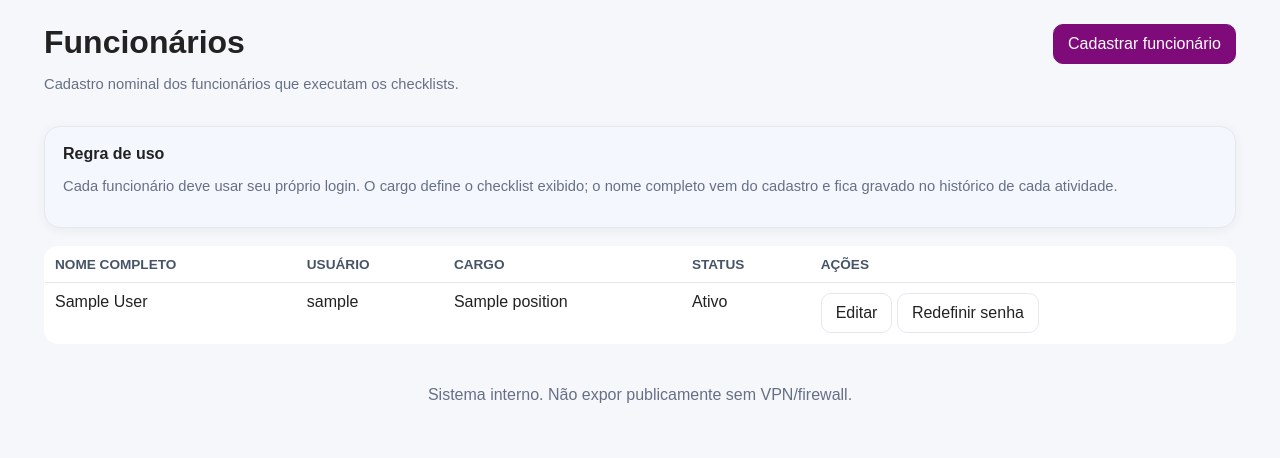
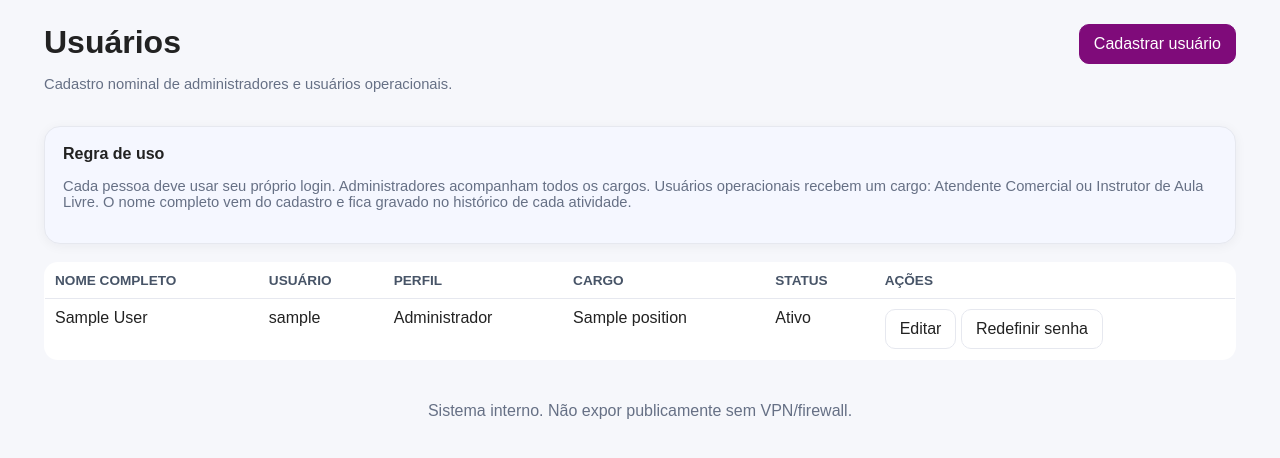
Before and after one commit to ussantos/Checklist, a Django app: page /funcionarios/ in a window 1280 px wide. Shown: the part 76-534 px from the top of the page. Run offline with Django 5.2, Linux system fonts and the light colour scheme; a user stored in the database is signed in; tables that the repository leaves empty hold one stand-in row (values such as "Sample post").

Commit message:
Update users list template

```diff
--- a/templates/checklists/employees_list.html
+++ b/templates/checklists/employees_list.html
@@ -2,27 +2,28 @@
 {% block content %}
 <div class="page-title">
   <div>
-    <h1>Funcionários</h1>
-    <p class="muted">Cadastro nominal dos funcionários que executam os checklists.</p>
+    <h1>Usuários</h1>
+    <p class="muted">Cadastro nominal de administradores e usuários operacionais.</p>
   </div>
-  <a class="btn primary" href="{% url 'employee_create' %}">Cadastrar funcionário</a>
+  <a class="btn primary" href="{% url 'employee_create' %}">Cadastrar usuário</a>
 </div>
 
 <section class="panel info-light">
   <strong>Regra de uso</strong>
-  <p class="muted">Cada funcionário deve usar seu próprio login. O cargo define o checklist exibido; o nome completo vem do cadastro e fica gravado no histórico de cada atividade.</p>
+  <p class="muted">Cada pessoa deve usar seu próprio login. Administradores acompanham todos os cargos. Usuários operacionais recebem um cargo: Atendente Comercial ou Instrutor de Aula Livre. O nome completo vem do cadastro e fica gravado no histórico de cada atividade.</p>
 </section>
 
 <table class="panel-table">
   <thead>
-    <tr><th>Nome completo</th><th>Usuário</th><th>Cargo</th><th>Status</th><th>Ações</th></tr>
+    <tr><th>Nome completo</th><th>Usuário</th><th>Perfil</th><th>Cargo</th><th>Status</th><th>Ações</th></tr>
   </thead>
   <tbody>
     {% for profile in profiles %}
     <tr>
       <td>{{ profile.display_name }}</td>
       <td>{{ profile.user.username }}</td>
-      <td>{{ profile.position.name|default:"Sem cargo" }}</td>
+      <td>{{ profile.get_system_role_display }}</td>
+      <td>{{ profile.position.name|default:"Todos / Administração" }}</td>
       <td>{% if profile.user.is_active and profile.active %}Ativo{% else %}Inativo{% endif %}</td>
       <td>
         <a class="btn small" href="{% url 'employee_edit' profile.user.id %}">Editar</a>
@@ -30,7 +31,7 @@
       </td>
     </tr>
     {% empty %}
-    <tr><td colspan="5">Nenhum funcionário cadastrado.</td></tr>
+    <tr><td colspan="6">Nenhum usuário cadastrado.</td></tr>
     {% endfor %}
   </tbody>
 </table>
```
